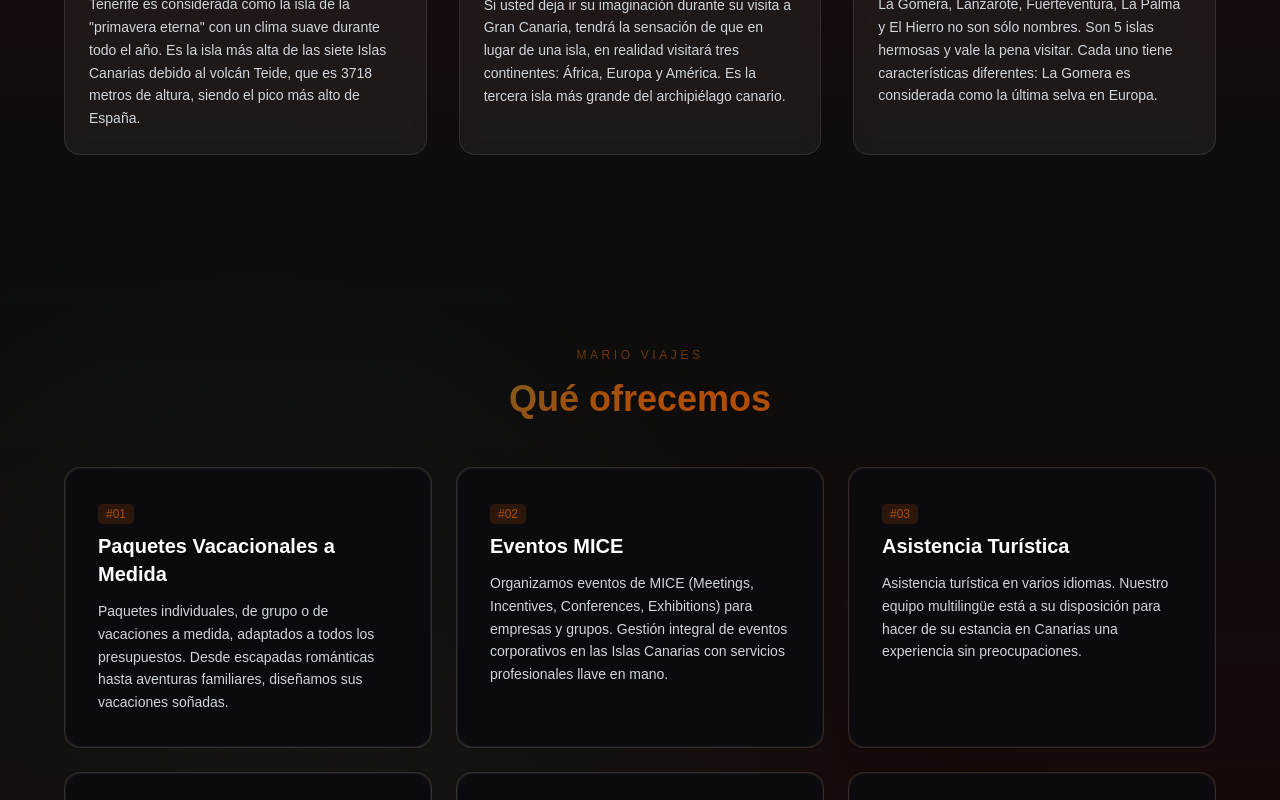
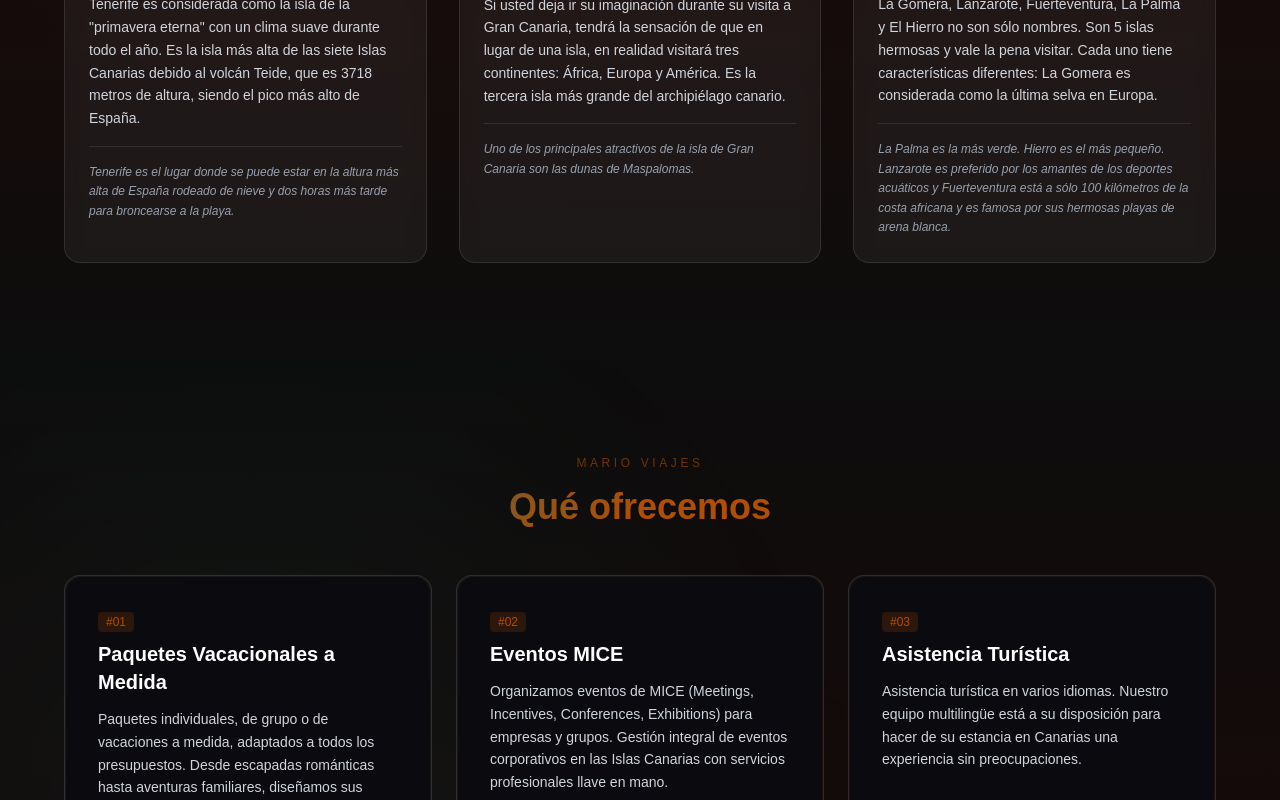
Before and after one commit to dispeakble/rake-cms, a Next.js app: page / in a window 1280 px wide. Shown: the part 2200-3000 px from the top of the page. Built offline with nearby package versions, Linux system fonts and the light colour scheme; no server answers.

Commit message:
fix: remove Complete Information footer section, add extra island text to 3-column cards

```diff
--- a/src/components/theme/Islands.tsx
+++ b/src/components/theme/Islands.tsx
@@ -10,9 +10,9 @@ import { useEffect } from "react";
 import { useLanguage } from "@/lib/i18n";
 
 const ISLANDS = [
-  { titleKey: "island_tenerife.title", descKey: "island_tenerife.text", image: "https://placehold.co/800x600/1a0a0a/D4A017?text=Tenerife" },
-  { titleKey: "island_grancanaria.title", descKey: "island_grancanaria.text", image: "https://placehold.co/800x600/1a0a0a/D4A017?text=Gran+Canaria" },
-  { titleKey: "island_other.title", descKey: "island_other.text", image: "https://placehold.co/800x600/1a0a0a/D4A017?text=Canarias" },
+  { titleKey: "island_tenerife.title", descKey: "island_tenerife.text", extraKey: "island_tenerife.extra", image: "https://placehold.co/800x600/1a0a0a/D4A017?text=Tenerife" },
+  { titleKey: "island_grancanaria.title", descKey: "island_grancanaria.text", extraKey: "island_grancanaria.extra", image: "https://placehold.co/800x600/1a0a0a/D4A017?text=Gran+Canaria" },
+  { titleKey: "island_other.title", descKey: "island_other.text", extraKey: "island_other.extra", image: "https://placehold.co/800x600/1a0a0a/D4A017?text=Canarias" },
 ];
 
 export default function Islands() {
@@ -70,6 +70,11 @@ export default function Islands() {
                 <p className="text-sm leading-relaxed text-gray-300">
                   {t(island.descKey)}
                 </p>
+                <div className="mt-4 border-t border-white/10 pt-4">
+                  <p className="text-xs leading-relaxed text-gray-400 italic">
+                    {t(island.extraKey)}
+                  </p>
+                </div>
               </div>
             </motion.div>
           ))}
--- a/src/lib/theme-generator/index.ts
+++ b/src/lib/theme-generator/index.ts
@@ -2091,9 +2091,9 @@ import { useEffect } from "react";
 import { useLanguage } from "@/lib/i18n";
 
 const ISLANDS = [
-  { titleKey: "island_tenerife.title", descKey: "island_tenerife.text", image: "https://placehold.co/800x600/1a0a0a/D4A017?text=Tenerife" },
-  { titleKey: "island_grancanaria.title", descKey: "island_grancanaria.text", image: "https://placehold.co/800x600/1a0a0a/D4A017?text=Gran+Canaria" },
-  { titleKey: "island_other.title", descKey: "island_other.text", image: "https://placehold.co/800x600/1a0a0a/D4A017?text=Canarias" },
+  { titleKey: "island_tenerife.title", descKey: "island_tenerife.text", extraKey: "island_tenerife.extra", image: "https://placehold.co/800x600/1a0a0a/D4A017?text=Tenerife" },
+  { titleKey: "island_grancanaria.title", descKey: "island_grancanaria.text", extraKey: "island_grancanaria.extra", image: "https://placehold.co/800x600/1a0a0a/D4A017?text=Gran+Canaria" },
+  { titleKey: "island_other.title", descKey: "island_other.text", extraKey: "island_other.extra", image: "https://placehold.co/800x600/1a0a0a/D4A017?text=Canarias" },
 ];
 
 export default function Islands() {
@@ -2151,6 +2151,11 @@ export default function Islands() {
                 <p className="text-sm leading-relaxed text-gray-300">
                   {t(island.descKey)}
                 </p>
+                <div className="mt-4 border-t border-white/10 pt-4">
+                  <p className="text-xs leading-relaxed text-gray-400 italic">
+                    {t(island.extraKey)}
+                  </p>
+                </div>
               </div>
             </motion.div>
           ))}
```
Also changed, not shown: src/components/theme/Footer.tsx (+0 -22 lines).
